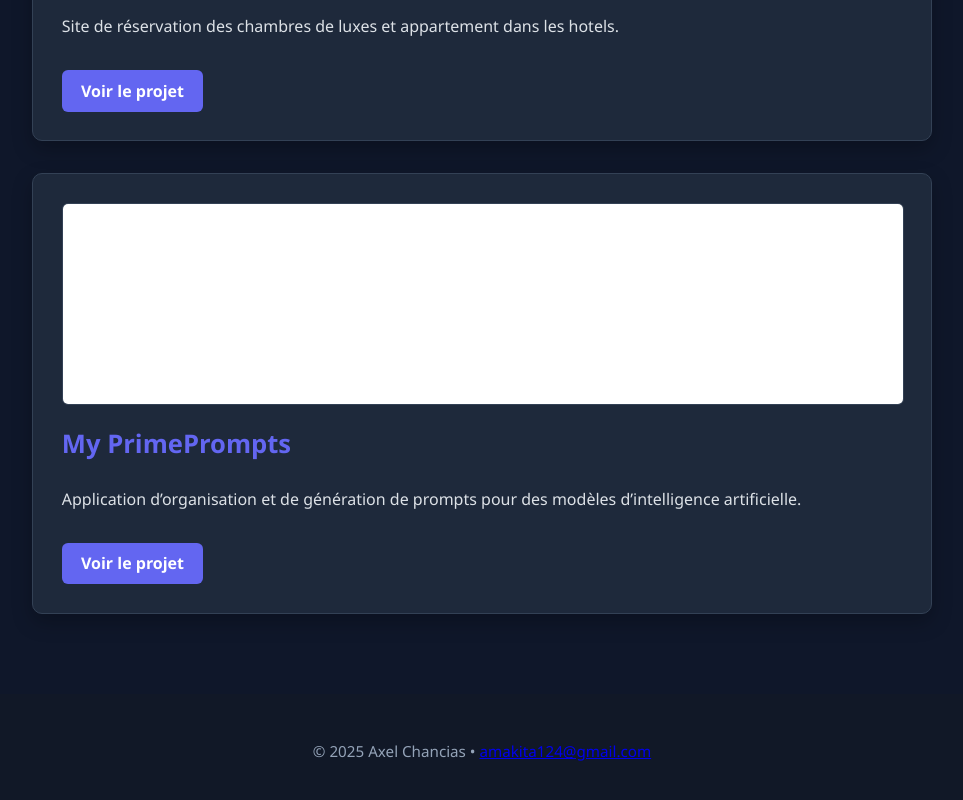
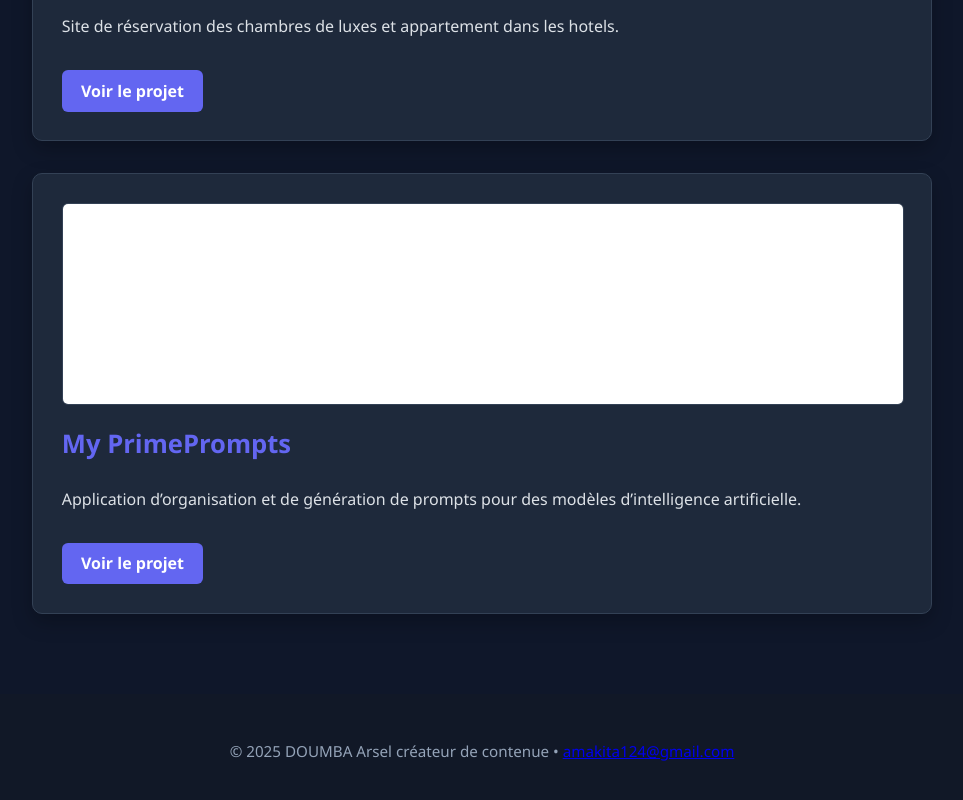
Before and after one commit to axel-chancia/portfolio-html, a plain HTML site: page index.html in a window 1280 px wide. Shown: the part 1741-2541 px from the top of the page, without its empty margins (158-1121 px from the left). Drawn offline with Linux system fonts and the light colour scheme.

Commit message:
modified:   index.html

```diff
--- a/index.html
+++ b/index.html
@@ -47,7 +47,7 @@
   </section>
 
   <footer>
-    <p>© 2025 Axel Chancias • <a href="mailto:amakita124@gmail.com">amakita124@gmail.com</a></p>
+    <p>© 2025 DOUMBA Arsel créateur de contenue • <a href="mailto:amakita124@gmail.com">amakita124@gmail.com</a></p>
   </footer>
 
   <script src="script.js"></script>
```
